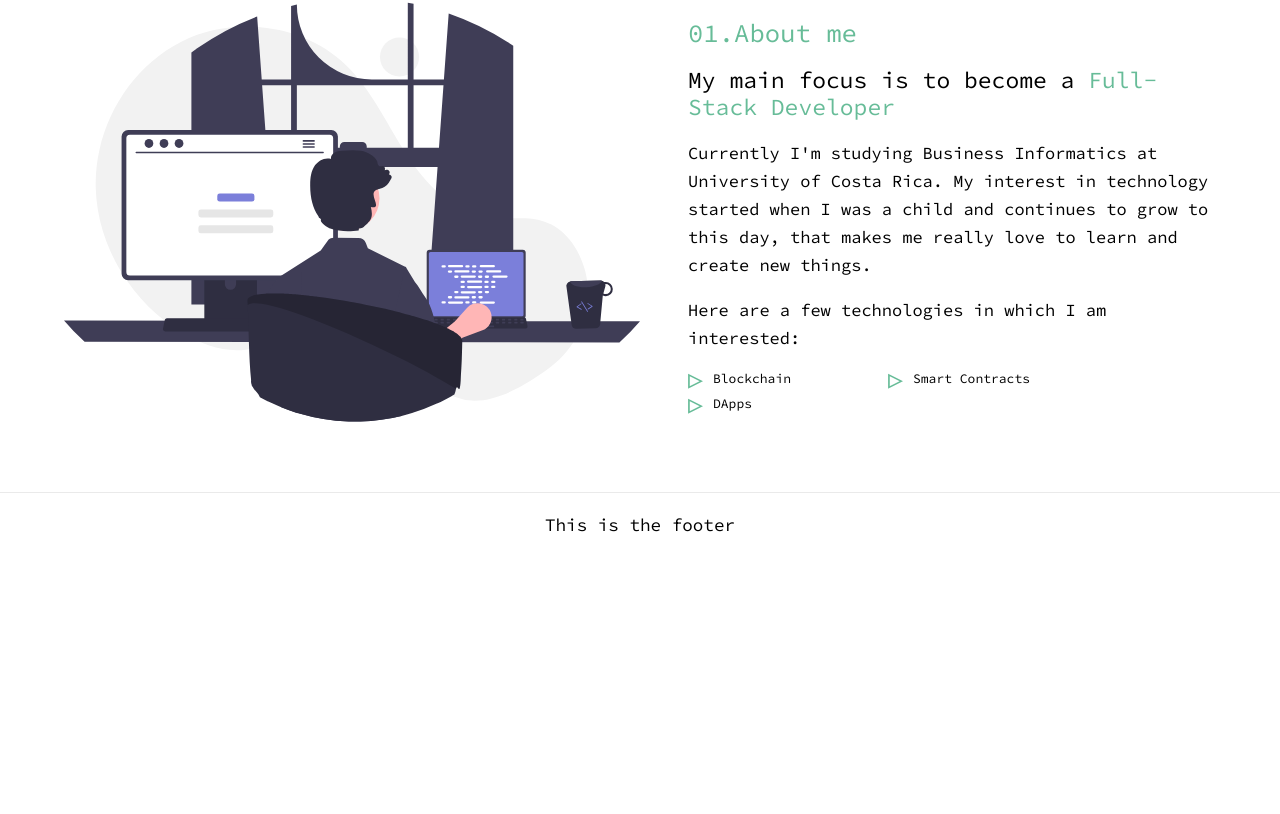
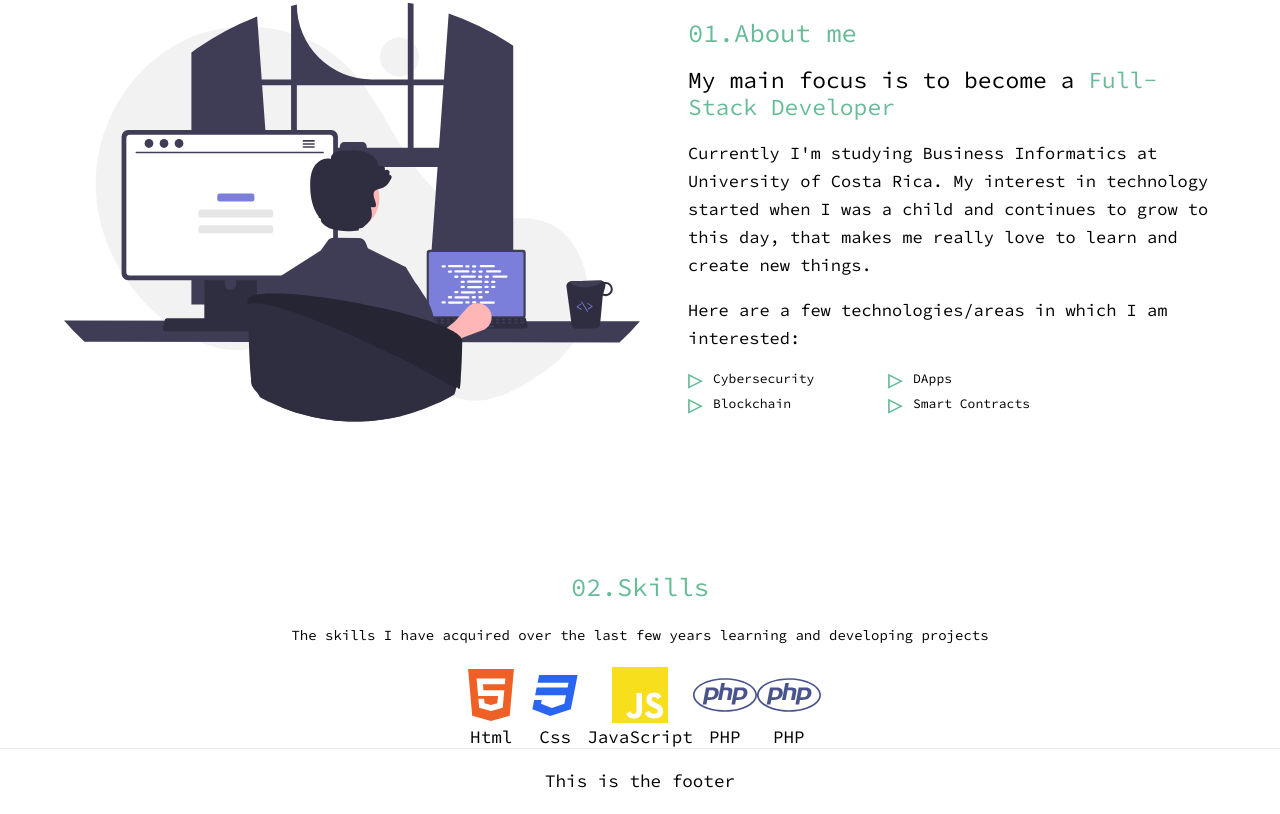
Before and after one commit to spiedra/my-portfolio-website, a Next.js app: page / in a window 1280 px wide. Shown: the part 868-1682 px from the top of the page. Before the commit the page ends 1426 px from the top, so only its background shows below. Built offline with nearby package versions, Linux system fonts and the light colour scheme.

Commit message:
feat: add listSkillesElements

```diff
--- a/src/components/AboutSection.js
+++ b/src/components/AboutSection.js
@@ -100,18 +100,19 @@ export default function AboutSection() {
           <Highlighter>Full-Stack Developer</Highlighter>
         </Subtitle>
         <Description>
-          Currently I&apos;m studying Business Informatics at University of Costa
-          Rica. My interest in technology started when I was a child and
+          Currently I&apos;m studying Business Informatics at University of
+          Costa Rica. My interest in technology started when I was a child and
           continues to grow to this day, that makes me really love to learn and
           create new things.
         </Description>
         <Interests>
-          Here are a few technologies in which I am interested:
+          Here are a few technologies/areas in which I am interested:
         </Interests>
         <InterestsList>
+          <IterestItem>Cybersecurity</IterestItem>
+          <IterestItem>DApps</IterestItem>
           <IterestItem>Blockchain</IterestItem>
           <IterestItem>Smart Contracts</IterestItem>
-          <IterestItem>DApps</IterestItem>
         </InterestsList>
       </IntroContainer>
       <MainImageContainer>
--- /dev/null
+++ b/src/components/SkillsSection.js
@@ -0,0 +1,122 @@
+import styled from "styled-components";
+import { AiFillHtml5 } from "react-icons/ai";
+import { DiCss3Full } from "react-icons/di";
+import { IoLogoJavascript } from "react-icons/io5";
+import {FaPhp} from "react-icons/fa"
+
+const skillsElements = [
+  {
+    name: "Html",
+    icon: (
+      <AiFillHtml5
+        style={{
+          color: "#ef6026",
+          fontSize: "4rem",
+        }}
+      />
+    ),
+  },
+  {
+    name: "Css",
+    icon: (
+      <DiCss3Full
+        style={{
+          color: "#2965f1",
+          fontSize: "4rem",
+        }}
+      />
+    ),
+  },
+  {
+    name: "JavaScript",
+    icon: (
+      <IoLogoJavascript
+        style={{
+          color: "#f7df1e",
+          fontSize: "4rem",
+        }}
+      />
+    ),
+  },
+  {
+    name: "PHP",
+    icon: (
+      <FaPhp
+        style={{
+          color: "#49538C",
+          fontSize: "4rem",
+        }}
+      />
+    ),
+  },
+  {
+    name: "PHP",
+    icon: (
+      <FaPhp
+        style={{
+          color: "#49538C",
+          fontSize: "4rem",
+        }}
+      />
+    ),
+  },
+];
+
+const Container = styled.section`
+  ${(props) => props.theme.mixins.flexCenter}
+  flex-direction: column;
+  width: 90%;
+  padding-top: 4rem;
+
+  @media ${(props) => props.theme.bp.tablet} {
+    width: 90%;
+    /* min-height: 70vh; */
+  }
+`;
+
+const ToolkitContainer = styled.div`
+  display: flex;
+  justify-content: center;
+  align-items: flex-start;
+  flex-wrap: wrap;
+`;
+
+const ToolkitItem = styled.div`
+  ${(props) => props.theme.mixins.flexCenter}
+  flex-direction: column;
+`;
+
+const ToolkitItemName = styled.span``;
+
+const Title = styled.h1`
+  color: var(--silver-tree);
+  margin-bottom: 0.3rem;
+  font-size: 1.6rem;
+`;
+
+const Description = styled.p`
+  font-size: 14px;
+  line-height: 28px;
+  padding: 0 5rem;
+  text-align: center;
+`;
+
+const listSkillsElements = skillsElements.map((element, index) => (
+  <ToolkitItem key={index}>
+    {element.icon}
+    <ToolkitItemName>{element.name}</ToolkitItemName>
+  </ToolkitItem>
+));
+
+export default function SkillsSection() {
+  return (
+    <Container>
+      <Title>02.Skills</Title>
+      <Description>
+        The skills I have acquired over the last few years learning and
+        developing projects
+      </Description>
+      <ToolkitContainer>{listSkillsElements}</ToolkitContainer>
+    </Container>
+  );
+}
--- a/src/pages/index.js
+++ b/src/pages/index.js
@@ -1,15 +1,17 @@
 import AboutSection from "../components/AboutSection";
 import EmailBox from "../components/EmailBox";
 import LandingSection from "../components/LandingSection";
+import SkillsSection from "../components/SkillsSection";
 import SocialMediaBox from "../components/SocialMediaBox";
 
 export default function Home() {
   return (
     <>
       <SocialMediaBox />
-      <EmailBox/>
+      <EmailBox />
       <LandingSection />
       <AboutSection />
+      <SkillsSection />
     </>
   );
 }
--- a/src/styles/variables.js
+++ b/src/styles/variables.js
@@ -21,6 +21,11 @@ const variables = css`
 
     --nav-font-sizeS: 1.125rem;
     --nav-font-sizeL: 1.375rem;
+
+    --i-html: #ef6026;
+    --i-css: #2965f1;
+    --i-js: #f7df1e;
+    --i-php: #000;
   }
 `;
 
```
